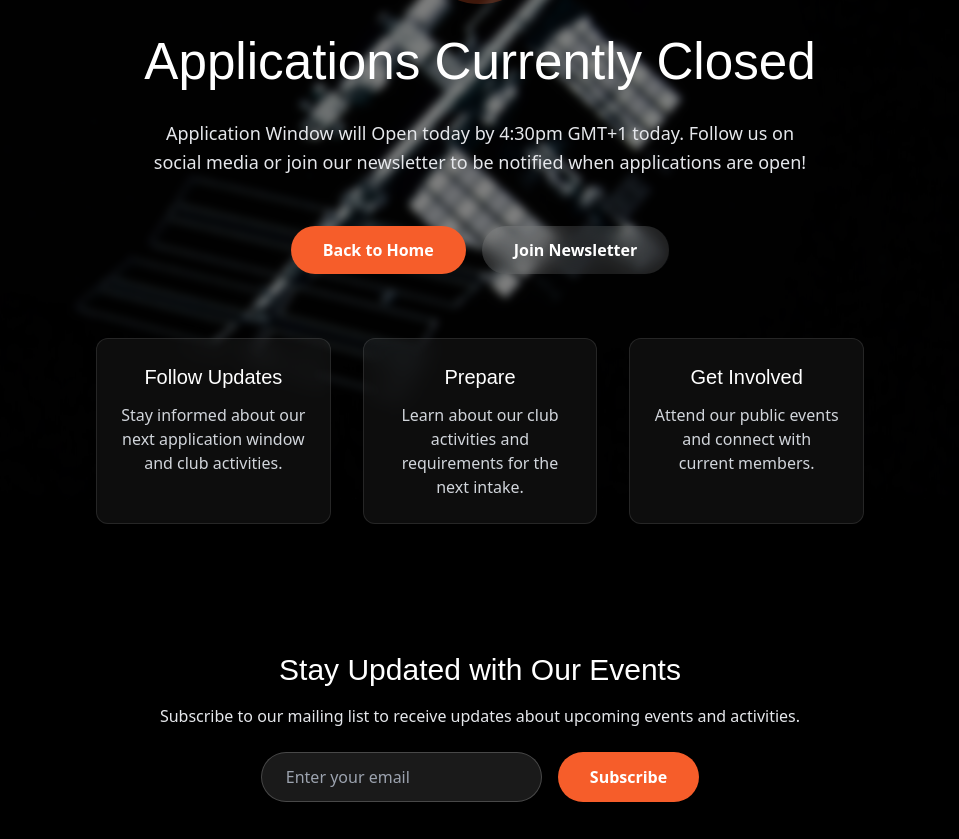
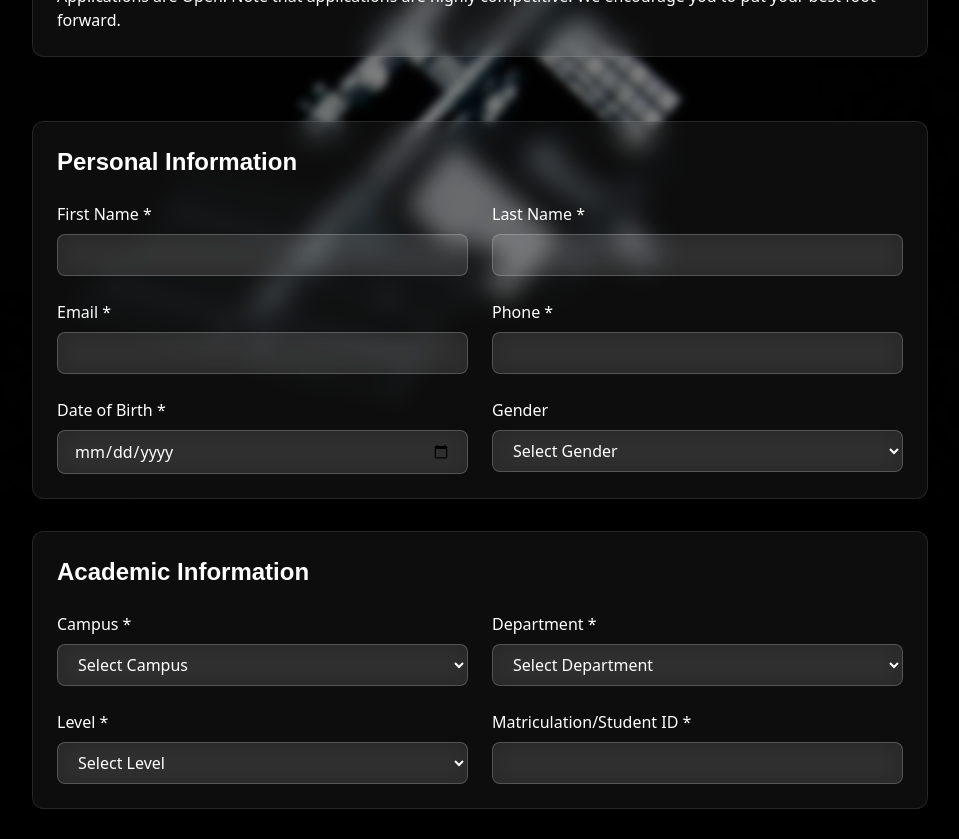
Before and after one commit to samuelajala01/space-clubs-lasu, a Next.js app: page /join in a window 1280 px wide. Shown: the part 300-1139 px from the top of the page, without its empty margins (160-1119 px from the left). Built offline with nearby package versions, Linux system fonts and the light colour scheme.

Commit message:
feat: change submission to formspree

```diff
--- a/package.json
+++ b/package.json
@@ -9,6 +9,7 @@
     "lint": "next lint"
   },
   "dependencies": {
+    "@formspree/react": "^3.0.0",
     "@fortawesome/fontawesome-svg-core": "^6.7.2",
     "@fortawesome/free-brands-svg-icons": "^6.7.2",
     "@fortawesome/react-fontawesome": "^0.2.2",
--- a/src/app/join/page.jsx
+++ b/src/app/join/page.jsx
@@ -2,16 +2,33 @@
 import Image from "next/image";
 import Link from "next/link";
 import JoinMailList from "../Components/JoinMailList";
-import { useRef } from "react";
+import { useRef, useState, useEffect } from "react";
+import { useForm } from "@formspree/react";
 
 const JoinPage = () => {
   const mailListRef = useRef(null);
+  const formRef = useRef(null);
+  const [state, handleFormSubmit] = useForm("mdkwaloa"); // your Formspree form ID
+  const [showSuccess, setShowSuccess] = useState(false);
+
   // Set this to true when accepting applications
-  const isAcceptingApplications = false;
+  const isAcceptingApplications = true;
 
   const scrollToMailList = () => {
     mailListRef.current?.scrollIntoView({ behavior: "smooth" });
   };
+
+  // show success UI and reset form after submission
+  useEffect(() => {
+    if (state.succeeded) {
+      setShowSuccess(true);
+      const t = setTimeout(() => {
+        setShowSuccess(false);
+        formRef.current?.reset();
+      }, 5000);
+      return () => clearTimeout(t);
+    }
+  }, [state.succeeded]);
 
   const NotAcceptingMessage = () => (
     <div className="flex flex-col items-center justify-center text-center max-w-3xl mx-auto">
@@ -71,22 +88,37 @@ const JoinPage = () => {
       <h1 className="text-5xl md:text-[4vw] text-white mb-8 text-center">
         Join Our Community
       </h1>
-      <div className="bg-white/5 backdrop-blur-md rounded-xl p-6 border border-white/10 mb-16"><p>Applications are Open! Note that applications are highly competitive. We encourage you to put your best foot forward.</p>
+      <div className="bg-white/5 backdrop-blur-md rounded-xl p-6 border border-white/10 mb-16">
+        <p>Applications are Open! Note that applications are highly competitive. We encourage you to put your best foot forward.</p>
       </div>
+
+      {/* Success Message */}
+      {showSuccess && (
+        <div className="bg-green-500/20 backdrop-blur-md rounded-xl p-6 border border-green-500/30 mb-8">
+          <div className="flex items-center justify-center text-center">
+            <div className="text-green-400 mr-3">✅</div>
+            <div>
+              <h3 className="text-green-400 font-semibold text-lg">Application Submitted Successfully!</h3>
+              <p className="text-green-300">Thank you for your application. We'll review it and get back to you soon.</p>
+            </div>
+          </div>
+        </div>
+      )}
+
       <form
-      action="https://docs.google.com/forms/d/e/1FAIpQLSdGvDqZKPEM8wiPA9ovi0mOTBLJnEaRgXcziWfBaXsCBDtRjw/viewform?usp=dialog"
-      className="space-y-8">
+        ref={formRef}
+        onSubmit={handleFormSubmit}
+        className="space-y-8"
+      >
         {/* Personal Information */}
         <div className="bg-white/5 backdrop-blur-md rounded-xl p-6 border border-white/10">
-          <h2 className="text-2xl font-bold text-white mb-6">
-            Personal Information
-          </h2>
+          <h2 className="text-2xl font-bold text-white mb-6">Personal Information</h2>
           <div className="grid grid-cols-1 md:grid-cols-2 gap-6">
             <div>
               <label className="block text-white mb-2">First Name *</label>
               <input
                 type="text"
-                name="entry.1430393006"
+                name="firstName"
                 required
                 className="w-full bg-white/10 backdrop-blur-md border border-white/20 rounded-lg px-4 py-2 text-white focus:outline-none focus:border-[#f65d2a]"
               />
@@ -95,7 +127,7 @@ const JoinPage = () => {
               <label className="block text-white mb-2">Last Name *</label>
               <input
                 type="text"
-                name="entry.328248255"
+                name="lastName"
                 required
                 className="w-full bg-white/10 backdrop-blur-md border border-white/20 rounded-lg px-4 py-2 text-white focus:outline-none focus:border-[#f65d2a]"
               />
@@ -104,6 +136,7 @@ const JoinPage = () => {
               <label className="block text-white mb-2">Email *</label>
               <input
                 type="email"
+                name="email"
                 required
                 className="w-full bg-white/10 backdrop-blur-md border border-white/20 rounded-lg px-4 py-2 text-white focus:outline-none focus:border-[#f65d2a]"
               />
@@ -111,7 +144,7 @@ const JoinPage = () => {
             <div>
               <label className="block text-white mb-2">Phone *</label>
               <input
-                name="entry.1882106957"
+                name="phone"
                 type="tel"
                 required
                 className="w-full bg-white/10 backdrop-blur-md border border-white/20 rounded-lg px-4 py-2 text-white focus:outline-none focus:border-[#f65d2a]"
@@ -121,7 +154,7 @@ const JoinPage = () => {
               <label className="block text-white mb-2">Date of Birth *</label>
               <input
                 type="date"
-                name="entry.177171992"
+                name="dateOfBirth"
                 required
                 className="w-full bg-white/10 backdrop-blur-md border border-white/20 rounded-lg px-4 py-2 text-white focus:outline-none focus:border-[#f65d2a]"
               />
@@ -129,18 +162,18 @@ const JoinPage = () => {
             <div>
               <label className="block text-white mb-2">Gender</label>
               <select
+                name="gender"
                 className="w-full bg-white/10 backdrop-blur-md border border-white/20 rounded-lg px-4 py-2 text-white focus:outline-none focus:border-[#f65d2a]"
                 style={{
-                  backgroundColor: 'rgba(255, 255, 255, 0.1)',
-                  color: 'white'
+                  backgroundColor: "rgba(255, 255, 255, 0.1)",
+                  color: "white",
                 }}
-                name="entry.1038652447"
               >
-                <option value="" style={{ backgroundColor: 'rgba(0, 0, 0, 0.8)', color: 'white' }}>Select Gender</option>
-                <option value="male" style={{ backgroundColor: 'rgba(0, 0, 0, 0.8)', color: 'white' }}>Male</option>
-                <option value="female" style={{ backgroundColor: 'rgba(0, 0, 0, 0.8)', color: 'white' }}>Female</option>
-                <option value="other" style={{ backgroundColor: 'rgba(0, 0, 0, 0.8)', color: 'white' }}>Other</option>
-                <option value="prefer-not-to-say" style={{ backgroundColor: 'rgba(0, 0, 0, 0.8)', color: 'white' }}>Prefer not to say</option>
+                <option value="">Select Gender</option>
+                <option value="Male">Male</option>
+                <option value="Female">Female</option>
+                <option value="Other">Other</option>
+                <option value="Prefer not to say">Prefer not to say</option>
               </select>
             </div>
           </div>
@@ -148,34 +181,34 @@ const JoinPage = () => {
 
         {/* Academic Information */}
         <div className="bg-white/5 backdrop-blur-md rounded-xl p-6 border border-white/10">
-          <h2 className="text-2xl font-bold text-white mb-6">
-            Academic Information
-          </h2>
+          <h2 className="text-2xl font-bold text-white mb-6">Academic Information</h2>
           <div className="grid grid-cols-1 md:grid-cols-2 gap-6">
             <div>
               <label className="block text-white mb-2">Campus *</label>
               <select
                 required
-                name="entry.421028268"
+                name="campus"
                 className="w-full bg-white/10 backdrop-blur-md border border-white/20 rounded-lg px-4 py-2 text-white focus:outline-none focus:border-[#f65d2a]"
                 style={{
-                  backgroundColor: 'rgba(255, 255, 255, 0.1)',
-                  color: 'white'
+                  backgroundColor: "rgba(255, 255, 255, 0.1)",
+                  color: "white",
                 }}
               >
-                <option value="LASU MAIN CAMPUS" style={{ backgroundColor: 'rgba(0, 0, 0, 0.8)', color: 'white' }}>LASU Ojo Main Campus</option>
-                <option value="LASUCOM" style={{ backgroundColor: 'rgba(0, 0, 0, 0.8)', color: 'white' }}>LASUCOM</option>
-                <option value="LASU EPE" style={{ backgroundColor: 'rgba(0, 0, 0, 0.8)', color: 'white' }}>LASU EPE</option>
+                <option value="">Select Campus</option>
+                <option value="LASU Ojo Main Campus">LASU Ojo Main Campus</option>
+                <option value="LASUCOM">LASUCOM</option>
+                <option value="LASU EPE">LASU EPE</option>
               </select>
             </div>
             <div>
               <label className="block text-white mb-2">Department *</label>
               <select
                 required
+                name="department"
                 className="w-full bg-white/10 backdrop-blur-md border border-white/20 rounded-lg px-4 py-2 text-white focus:outline-none focus:border-[#f65d2a]"
                 style={{
-                  backgroundColor: 'rgba(255, 255, 255, 0.1)',
-                  color: 'white'
+                  backgroundColor: "rgba(255, 255, 255, 0.1)",
+                  color: "white",
                 }}
               >
                 {[
@@ -186,7 +219,6 @@ const JoinPage = () => {
                   { value: "Architecture", label: "Architecture" },
                   { value: "Banking and Finance", label: "Banking and Finance" },
                   { value: "Biochemistry", label: "Biochemistry" },
-
                   { value: "Business Administration", label: "Business Administration" },
                   { value: "Chemical Engineering", label: "Chemical Engineering" },
                   { value: "Chemistry", label: "Chemistry" },
@@ -195,18 +227,16 @@ const JoinPage = () => {
                   { value: "Computer Science", label: "Computer Science" },
                   { value: "Dentistry", label: "Dentistry" },
                   { value: "Economics", label: "Economics" },
-                  { value: "Electronics and Computer Engineering", label: "Electrical Engineering" },
+                  { value: "Electronics and Computer Engineering", label: "Electronics and Computer Engineering" },
                   { value: "English", label: "English" },
                   { value: "Environmental Science", label: "Environmental Science" },
                   { value: "Estate Management", label: "Estate Management" },
                   { value: "Fisheries and Aquatic Science", label: "Fisheries and Aquatic Science" },
                   { value: "Geography", label: "Geography" },
-
                   { value: "History", label: "History" },
                   { value: "Human Kinetics", label: "Human Kinetics" },
                   { value: "Industrial Engineering", label: "Industrial Engineering" },
                   { value: "Insurance", label: "Insurance" },
-
                   { value: "Law", label: "Law" },
                   { value: "Mass Communication", label: "Mass Communication" },
                   { value: "Marketing", label: "Marketing" },
@@ -218,15 +248,12 @@ const JoinPage = () => {
                   { value: "Pharmacy", label: "Pharmacy" },
                   { value: "Philosophy", label: "Philosophy" },
                   { value: "Physics", label: "Physics" },
+                  { value: "Physics Education", label: "Physics Education" },
                   { value: "Political Science", label: "Political Science" },
                   { value: "Science Laboratory Technology", label: "Science Laboratory Technology" },
                   { value: "Sociology", label: "Sociology" }
                 ].map((dept) => (
-                  <option
-                    key={dept.value}
-                    value={dept.value}
-                    style={{ backgroundColor: 'rgba(0, 0, 0, 0.8)', color: 'white' }}
-                  >
+                  <option key={dept.value || dept.label} value={dept.value}>
                     {dept.label}
                   </option>
                 ))}
@@ -236,28 +263,28 @@ const JoinPage = () => {
               <label className="block text-white mb-2">Level *</label>
               <select
                 required
+                name="level"
                 className="w-full bg-white/10 backdrop-blur-md border border-white/20 rounded-lg px-4 py-2 text-white focus:outline-none focus:border-[#f65d2a]"
                 style={{
-                  backgroundColor: 'rgba(255, 255, 255, 0.1)',
-                  color: 'white'
+                  backgroundColor: "rgba(255, 255, 255, 0.1)",
+                  color: "white",
                 }}
               >
-                <option value="" style={{ backgroundColor: 'rgba(0, 0, 0, 0.8)', color: 'white' }}>Select Level</option>
-                <option value="100" style={{ backgroundColor: 'rgba(0, 0, 0, 0.8)', color: 'white' }}>100 Level</option>
-                <option value="200" style={{ backgroundColor: 'rgba(0, 0, 0, 0.8)', color: 'white' }}>200 Level</option>
-                <option value="300" style={{ backgroundColor: 'rgba(0, 0, 0, 0.8)', color: 'white' }}>300 Level</option>
-                <option value="400" style={{ backgroundColor: 'rgba(0, 0, 0, 0.8)', color: 'white' }}>400 Level</option>
-                <option value="500" style={{ backgroundColor: 'rgba(0, 0, 0, 0.8)', color: 'white' }}>500 Level</option>
-                <option value="postgraduate" style={{ backgroundColor: 'rgba(0, 0, 0, 0.8)', color: 'white' }}>Postgraduate</option>
-                <option value="diploma" style={{ backgroundColor: 'rgba(0, 0, 0, 0.8)', color: 'white' }}>Diploma</option>
+                <option value="">Select Level</option>
+                <option value="100">100 Level</option>
+                <option value="200">200 Level</option>
+                <option value="300">300 Level</option>
+                <option value="400">400 Level</option>
+                <option value="500">500 Level</option>
+                <option value="Postgraduate">Postgraduate</option>
+                <option value="Diploma">Diploma</option>
               </select>
             </div>
             <div>
-              <label className="block text-white mb-2">
-                Matriculation/Student ID *
-              </label>
+              <label className="block text-white mb-2">Matriculation/Student ID *</label>
               <input
                 type="text"
+                name="matricNumber"
                 required
                 className="w-full bg-white/10 backdrop-blur-md border border-white/20 rounded-lg px-4 py-2 text-white focus:outline-none focus:border-[#f65d2a]"
               />
@@ -267,39 +294,31 @@ const JoinPage = () => {
 
         {/* Social Media Links */}
         <div className="bg-white/5 backdrop-blur-md rounded-xl p-6 border border-white/10">
-          <h2 className="text-2xl font-bold text-white mb-6">
-            Social Media Links
-          </h2>
+          <h2 className="text-2xl font-bold text-white mb-6">Social Media Links</h2>
           <div className="grid grid-cols-1 md:grid-cols-2 gap-6">
             <div>
-              <label className="block text-white mb-2">
-                LinkedIn Profile *
-              </label>
+              <label className="block text-white mb-2">LinkedIn Profile *</label>
               <input
                 type="url"
-                name="entry.1643217750"
+                name="linkedin"
                 required
                 placeholder="https://linkedin.com/in/your-profile"
                 className="w-full bg-white/10 backdrop-blur-md border border-white/20 rounded-lg px-4 py-2 text-white focus:outline-none focus:border-[#f65d2a]"
               />
             </div>
             <div>
-              <label className="block text-white mb-2">
-                Twitter Profile (Optional)
-              </label>
+              <label className="block text-white mb-2">Twitter Profile (Optional)</label>
               <input
-              name="entry.1814299209"
+                name="twitter"
                 type="url"
                 placeholder="https://twitter.com/your-profile"
                 className="w-full bg-white/10 backdrop-blur-md border border-white/20 rounded-lg px-4 py-2 text-white focus:outline-none focus:border-[#f65d2a]"
               />
             </div>
             <div>
-              <label className="block text-white mb-2">
-                GitHub Profile (Optional)
-              </label>
+              <label className="block text-white mb-2">GitHub Profile (Optional)</label>
               <input
-              name="entry.2006737993"
+                name="github"
                 type="url"
                 placeholder="https://github.com/your-profile"
                 className="w-full bg-white/10 backdrop-blur-md border border-white/20 rounded-lg px-4 py-2 text-white focus:outline-none focus:border-[#f65d2a]"
@@ -308,11 +327,9 @@ const JoinPage = () => {
           </div>
         </div>
 
-        {/* Areas of Interest */}
+        {/* Areas of Interest (checkboxes) */}
         <div className="bg-white/5 backdrop-blur-md rounded-xl p-6 border border-white/10">
-          <h2 className="text-2xl font-bold text-white mb-6">
-            Areas of Interest
-          </h2>
+          <h2 className="text-2xl font-bold text-white mb-6">Areas of Interest</h2>
           <div className="grid grid-cols-1 md:grid-cols-2 gap-4">
             {[
               "Astronomy",
@@ -331,9 +348,11 @@ const JoinPage = () => {
               "Space Education",
             ].map((interest) => (
               <label key={interest} className="flex items-center space-x-3">
+                {/* Use the same name so multiple checked values are submitted as repeated fields */}
                 <input
                   type="checkbox"
-
+                  name="areasOfInterest"
+                  value={interest}
                   className="form-checkbox h-5 w-5 text-[#f65d2a] rounded border-gray-300 focus:ring-[#f65d2a]"
                 />
                 <span className="text-white">{interest}</span>
@@ -344,38 +363,33 @@ const JoinPage = () => {
 
         {/* Personal Statement */}
         <div className="bg-white/5 backdrop-blur-md rounded-xl p-6 border border-white/10">
-          <h2 className="text-2xl font-bold text-white mb-6">
-            Personal Statement
-          </h2>
+          <h2 className="text-2xl font-bold text-white mb-6">Personal Statement</h2>
           <div className="space-y-4">
             <div>
-              <label className="block text-white mb-2">
-                Why do you want to join Space Clubs LASU? *
-              </label>
+              <label className="block text-white mb-2">Why do you want to join Space Clubs LASU? *</label>
               <textarea
                 required
+                name="motivation"
                 rows="4"
                 className="w-full bg-white/10 backdrop-blur-md border border-white/20 rounded-lg px-4 py-2 text-white focus:outline-none focus:border-[#f65d2a]"
                 placeholder="Tell us about your motivation for joining..."
               ></textarea>
             </div>
             <div>
-              <label className="block text-white mb-2">
-                What skills or experiences can you bring to the club? *
-              </label>
+              <label className="block text-white mb-2">What skills or experiences can you bring to the club? *</label>
               <textarea
                 required
+                name="skillsExperience"
                 rows="4"
                 className="w-full bg-white/10 backdrop-blur-md border border-white/20 rounded-lg px-4 py-2 text-white focus:outline-none focus:border-[#f65d2a]"
                 placeholder="Describe your relevant skills and experiences..."
               ></textarea>
             </div>
             <div>
-              <label className="block text-white mb-2">
-                What are your future aspirations in space *
-              </label>
+              <label className="block text-white mb-2">What are your future aspirations in space *</label>
               <textarea
                 required
+                name="aspirations"
                 rows="4"
                 className="w-full bg-white/10 backdrop-blur-md border border-white/20 rounded-lg px-4 py-2 text-white focus:outline-none focus:border-[#f65d2a]"
                 placeholder="Share your future goals and aspirations..."
@@ -385,7 +399,6 @@ const JoinPage = () => {
             <div className="space-y-4 my-8">
               <p>Pick one or more of the following skills you are proficient in</p>
               <div className="grid grid-cols-1 md:grid-cols-2 gap-4">
-
                 {[
                   "Programming",
                   "Simulation and Modeling",
@@ -395,17 +408,17 @@ const JoinPage = () => {
                   "Web development",
                   "Research and Technical Writing",
                   "Data Analysis",
-
-            ].map((interest) => (
-              <label key={interest} className="flex items-center space-x-3">
+                ].map((skill) => (
+                  <label key={skill} className="flex items-center space-x-3">
                     <input
                       type="checkbox"
+                      name="skills"
+                      value={skill}
                       className="form-checkbox h-5 w-5 text-[#f65d2a] rounded border-gray-300 focus:ring-[#f65d2a]"
                     />
-                <span className="text-white">{interest}</span>
+                    <span className="text-white">{skill}</span>
                   </label>
                 ))}
-
               </div>
             </div>
           </div>
@@ -415,26 +428,42 @@ const JoinPage = () => {
         <div className="bg-white/5 backdrop-blur-md rounded-xl px-6 py-4 border border-white/10 items-center flex">
           <input
             type="checkbox"
+            name="agreeRules"
+            value="yes"
             required
             className="form-checkbox h-5 w-5 text-[#f65d2a] rounded border-gray-300 focus:ring-[#f65d2a] mr-3"
           />
           <span className="text-white text-xs">By submitting this application, I confirm that the information provided is accurate, and I agree to abide by the rules and regulations of SPACE CLUBS LASU.</span>
         </div>
-         <div className="bg-white/5 backdrop-blur-md rounded-xl px-6 py-2 border border-white/10  items-center flex">
+        <div className="bg-white/5 backdrop-blur-md rounded-xl px-6 py-2 border border-white/10 items-center flex">
           <input
             type="checkbox"
+            name="agreeFee"
+            value="yes"
             required
             className="form-checkbox h-5 w-5 text-[#f65d2a] rounded border-gray-300 focus:ring-[#f65d2a] mr-3"
           />
           <span className="text-white text-xs">Note: By ticking this box or submitting your Application, you agree to paying a membership fee of #2000 upon acceptance.</span>
         </div>
 
-
         <button
           type="submit"
-          className="w-full bg-[#f65d2a] text-white py-3 rounded-lg font-semibold hover:bg-[#e54d1a] transition-colors duration-300"
+          disabled={state.submitting}
+          className="w-full bg-[#f65d2a] text-white py-3 rounded-lg font-semibold hover:bg-[#e54d1a] transition-colors duration-300 disabled:opacity-50 disabled:cursor-not-allowed flex items-center justify-center"
         >
-          Submit Application
+          {state.submitting ? (
+            <>
+              <svg className="animate-spin -ml-1 mr-3 h-5 w-5 text-white" xmlns="http://www.w3.org/2000/svg" fill="none" viewBox="0 0 24 24">
+                <circle className="opacity-25" cx="12" cy="12" r="10" stroke="currentColor" strokeWidth="4"></circle>
+                <path className="opacity-75" fill="currentColor" d="M4 12a8 8 0 018-8V0C5.373 0 0 5.373 0 12h4zm2 5.291A7.962 7.962 0 014 12H0c0 3.042 1.135 5.824 3 7.938l3-2.647z"></path>
+              </svg>
+              Submitting...
+            </>
+          ) : state.succeeded ? (
+            "Submitted Successfully ✓"
+          ) : (
+            "Submit Application"
+          )}
         </button>
       </form>
     </div>
```
Also changed, not shown: 1 other file (tests, documents, lock files or other folders). Lines whose indentation alone changed are shown as unchanged.
